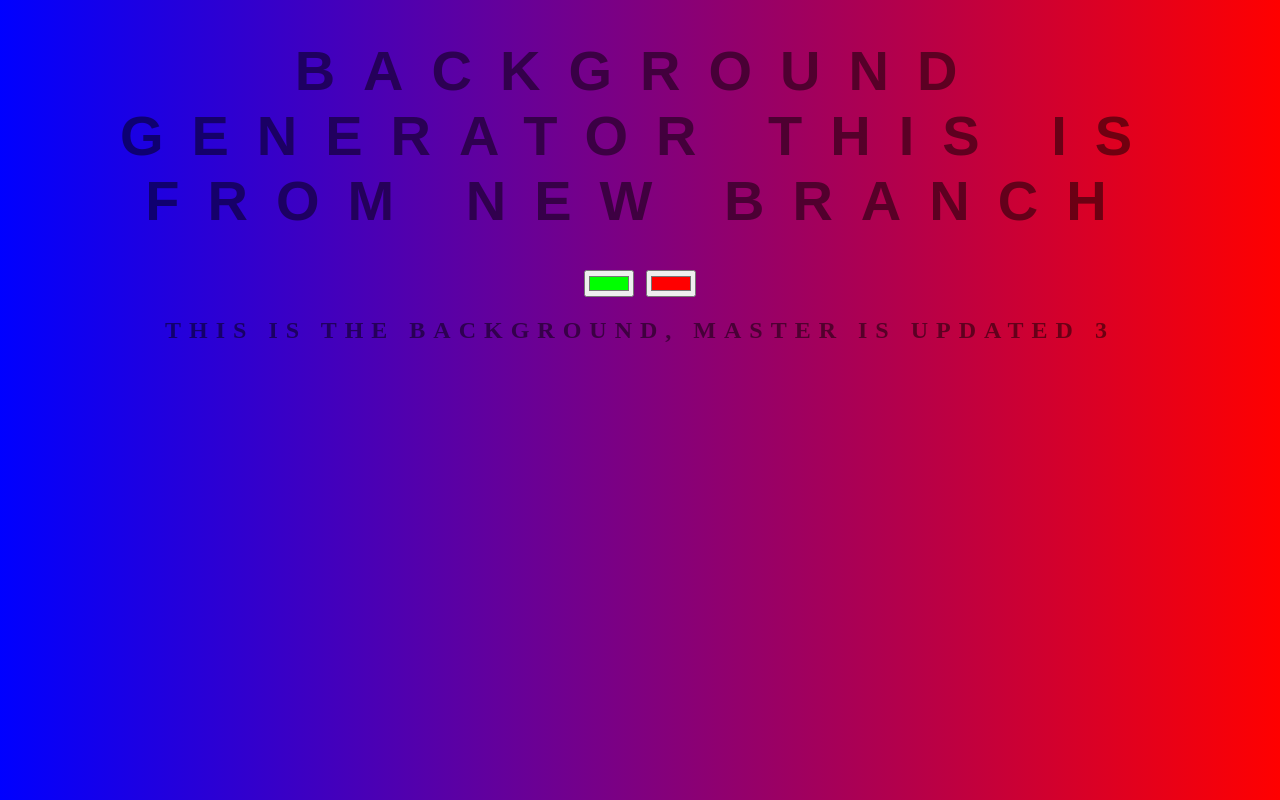
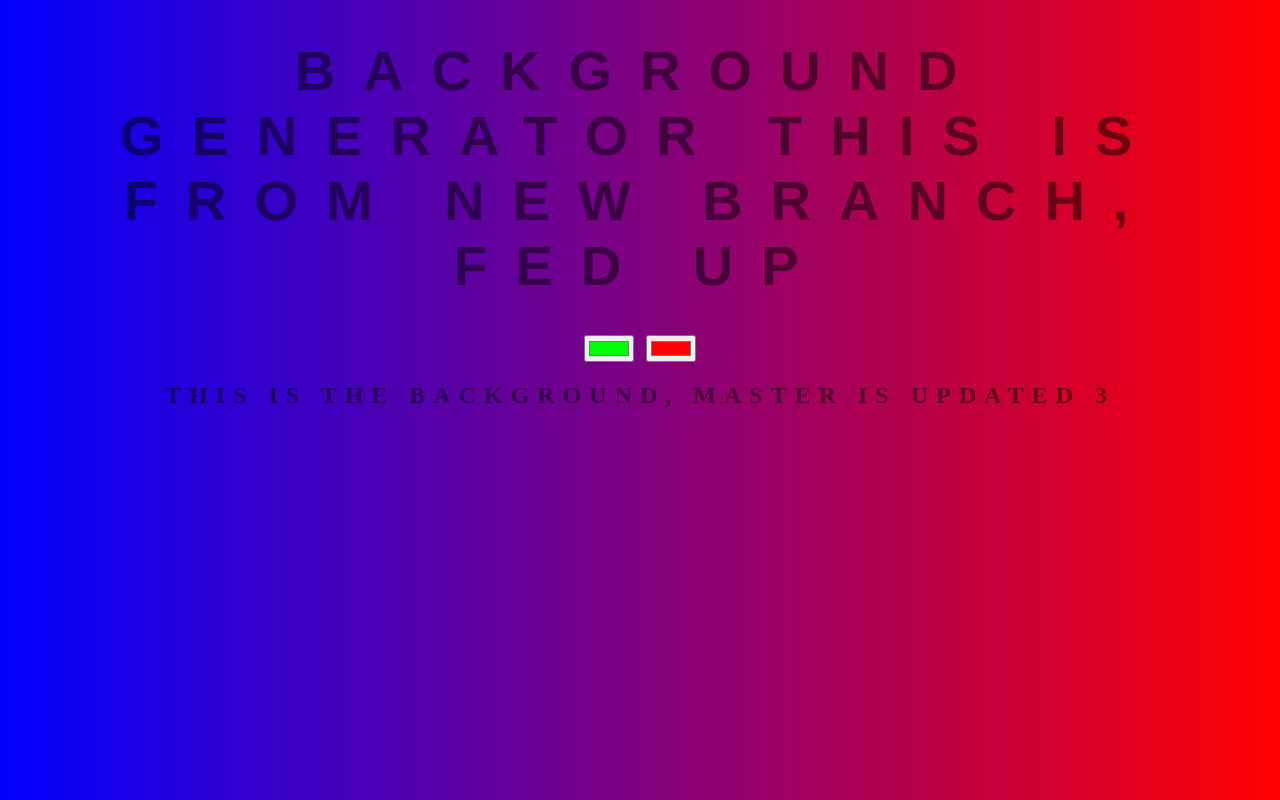
Before and after one commit to Naja17/background-generator, a plain HTML site: page index.html in a window 1280 px wide. Drawn offline with Linux system fonts and the light colour scheme.

Commit message:
fed up...

```diff
--- a/index.html
+++ b/index.html
@@ -5,7 +5,7 @@
 	<link rel="stylesheet" type="text/css" href="style.css">
 </head>
 <body id="gradient">
-	<h1>Background Generator This is from new branch</h1>
+	<h1>Background Generator This is from new branch, fed up</h1>
 	<input class="color1" type="color" name="color1" value="#00ff00">
 	<input class="color2" type="color" name="color2" value="#ff0000">
 	<h2>This is the background, master is updated 3</h2>
```
